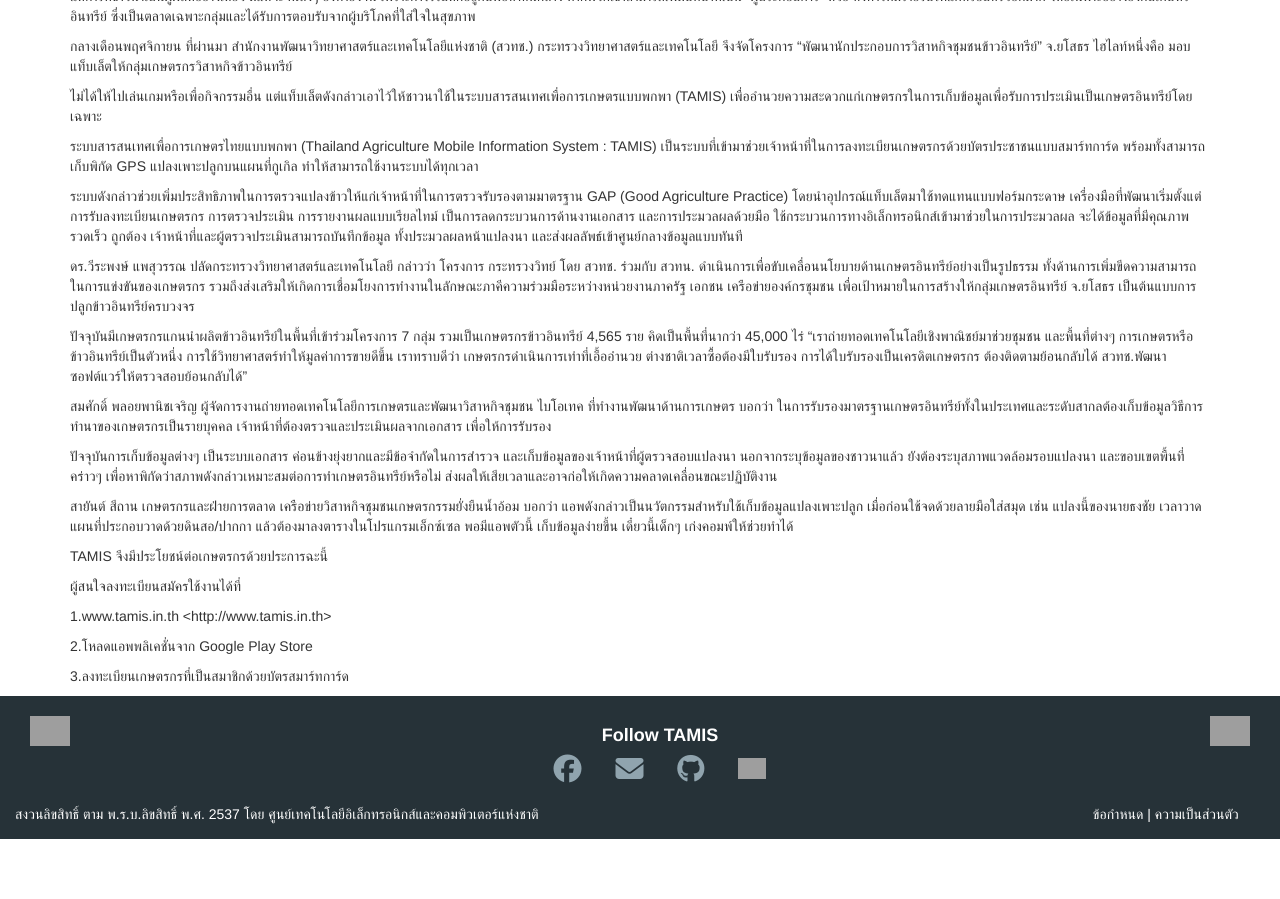
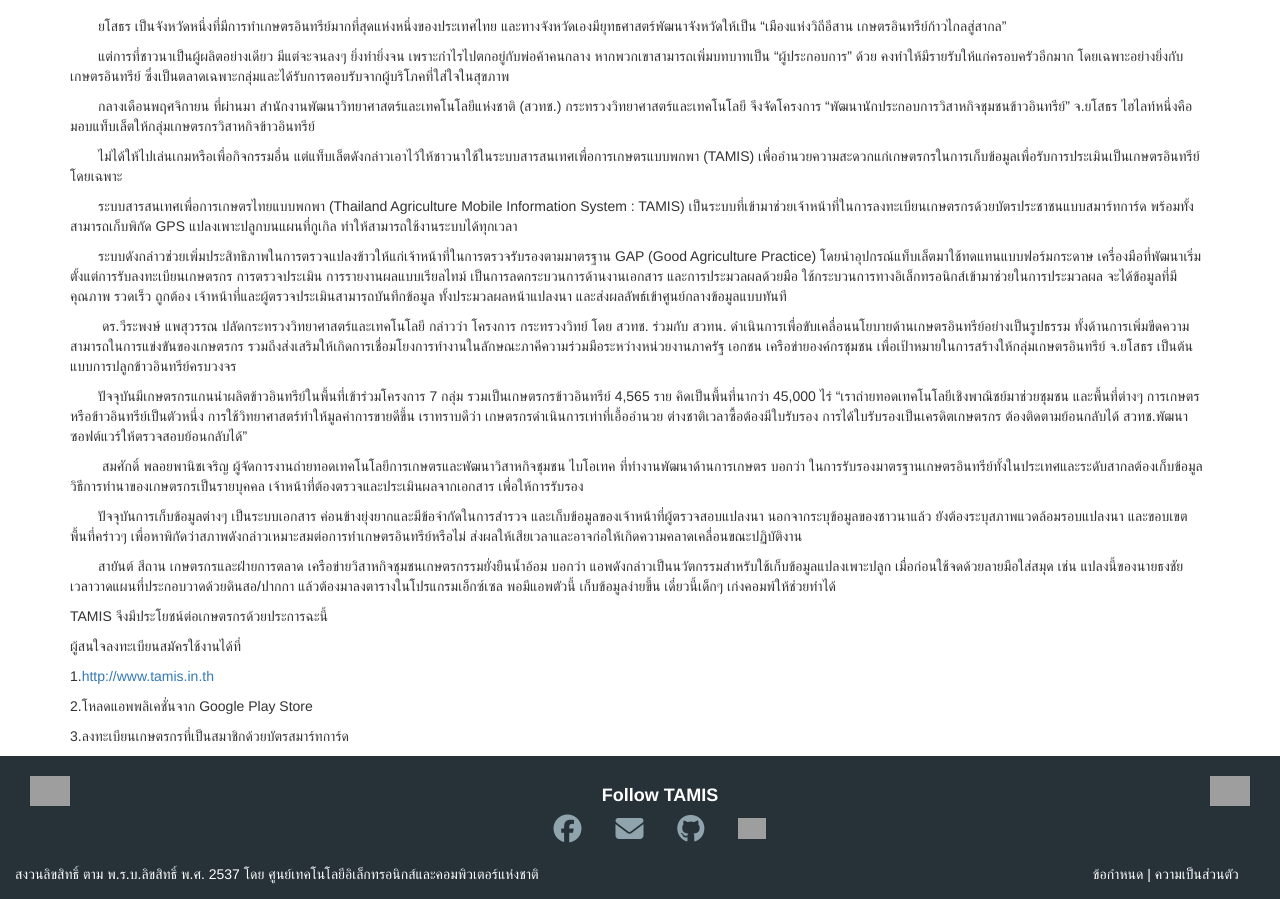
Before and after one commit to Acherrylp/Acherry.github.io, a Jekyll site: the page built from _posts/2014-11-30-farmer-app.md, in a window 1280 px wide, cut to the strip 527-1426 px from the top of the page. Built offline with Jekyll 4.4.1, drawn with Linux system fonts in a browser that asks for light colours; nearby versions of some CDN libraries; before the commit the page ends 1366 px from its top, so only the background shows below that; grey boxes are pictures that could not be loaded.

Commit message:
แก้ไขแท็ก markdown

```diff
--- a/_posts/2014-11-30-farmer-app.md
+++ b/_posts/2014-11-30-farmer-app.md
@@ -10,39 +10,39 @@
 
 # TAMIS แอพนี้เพื่อชาวนา
 ## คอฟฟี่เบรค : TAMIS แอพนี้เพื่อชาวนา : เรื่อง / ภาพ  สินีพร มฤคพิทักษ์
-
+<br>
 <div style="text-align:center" markdown="1">
 ![alt ImageTamis](http://media.komchadluek.net/img/size1/2014/11/28/egfe66h56efc7h5iabfic.jpg)
 </div>
 
+<br>
+<p> &emsp;&emsp;ยโสธร เป็นจังหวัดหนึ่งที่มีการทำเกษตรอินทรีย์มากที่สุดแห่งหนึ่งของประเทศไทย และทางจังหวัดเองมียุทธศาสตร์พัฒนาจังหวัดให้เป็น “เมืองแห่งวิถีอีสาน เกษตรอินทรีย์ก้าวไกลสู่สากล” </p>
 
-<p> ยโสธร เป็นจังหวัดหนึ่งที่มีการทำเกษตรอินทรีย์มากที่สุดแห่งหนึ่งของประเทศไทย และทางจังหวัดเองมียุทธศาสตร์พัฒนาจังหวัดให้เป็น “เมืองแห่งวิถีอีสาน เกษตรอินทรีย์ก้าวไกลสู่สากล” </p>
+<p> &emsp;&emsp;แต่การที่ชาวนาเป็นผู้ผลิตอย่างเดียว มีแต่จะจนลงๆ ยิ่งทำยิ่งจน เพราะกำไรไปตกอยู่กับพ่อค้าคนกลาง หากพวกเขาสามารถเพิ่มบทบาทเป็น “ผู้ประกอบการ” ด้วย คงทำให้มีรายรับให้แก่ครอบครัวอีกมาก โดยเฉพาะอย่างยิ่งกับเกษตรอินทรีย์ ซึ่งเป็นตลาดเฉพาะกลุ่มและได้รับการตอบรับจากผู้บริโภคที่ใส่ใจในสุขภาพ </p>
 
-<p> แต่การที่ชาวนาเป็นผู้ผลิตอย่างเดียว มีแต่จะจนลงๆ ยิ่งทำยิ่งจน เพราะกำไรไปตกอยู่กับพ่อค้าคนกลาง หากพวกเขาสามารถเพิ่มบทบาทเป็น “ผู้ประกอบการ” ด้วย คงทำให้มีรายรับให้แก่ครอบครัวอีกมาก โดยเฉพาะอย่างยิ่งกับเกษตรอินทรีย์ ซึ่งเป็นตลาดเฉพาะกลุ่มและได้รับการตอบรับจากผู้บริโภคที่ใส่ใจในสุขภาพ </p>
+<p> &emsp;&emsp;กลางเดือนพฤศจิกายน ที่ผ่านมา สำนักงานพัฒนาวิทยาศาสตร์และเทคโนโลยีแห่งชาติ (สวทช.) กระทรวงวิทยาศาสตร์และเทคโนโลยี จึงจัดโครงการ “พัฒนานักประกอบการวิสาหกิจชุมชนข้าวอินทรีย์” จ.ยโสธร ไฮไลท์หนึ่งคือ มอบแท็บเล็ตให้กลุ่มเกษตรกรวิสาหกิจข้าวอินทรีย์ </p>
 
-<p> กลางเดือนพฤศจิกายน ที่ผ่านมา สำนักงานพัฒนาวิทยาศาสตร์และเทคโนโลยีแห่งชาติ (สวทช.) กระทรวงวิทยาศาสตร์และเทคโนโลยี จึงจัดโครงการ “พัฒนานักประกอบการวิสาหกิจชุมชนข้าวอินทรีย์” จ.ยโสธร ไฮไลท์หนึ่งคือ มอบแท็บเล็ตให้กลุ่มเกษตรกรวิสาหกิจข้าวอินทรีย์ </p>
+<p> &emsp;&emsp;ไม่ได้ให้ไปเล่นเกมหรือเพื่อกิจกรรมอื่น แต่แท็บเล็ตดังกล่าวเอาไว้ให้ชาวนาใช้ในระบบสารสนเทศเพื่อการเกษตรแบบพกพา (TAMIS) เพื่ออำนวยความสะดวกแก่เกษตรกรในการเก็บข้อมูลเพื่อรับการประเมินเป็นเกษตรอินทรีย์โดยเฉพาะ</p>
 
-<p> ไม่ได้ให้ไปเล่นเกมหรือเพื่อกิจกรรมอื่น แต่แท็บเล็ตดังกล่าวเอาไว้ให้ชาวนาใช้ในระบบสารสนเทศเพื่อการเกษตรแบบพกพา (TAMIS) เพื่ออำนวยความสะดวกแก่เกษตรกรในการเก็บข้อมูลเพื่อรับการประเมินเป็นเกษตรอินทรีย์โดยเฉพาะ</p>
+<p> &emsp;&emsp;ระบบสารสนเทศเพื่อการเกษตรไทยแบบพกพา (Thailand Agriculture Mobile Information System : TAMIS) เป็นระบบที่เข้ามาช่วยเจ้าหน้าที่ในการลงทะเบียนเกษตรกรด้วยบัตรประชาชนแบบสมาร์ทการ์ด พร้อมทั้งสามารถเก็บพิกัด GPS แปลงเพาะปลูกบนแผนที่กูเกิล ทำให้สามารถใช้งานระบบได้ทุกเวลา </p>
 
-<p> ระบบสารสนเทศเพื่อการเกษตรไทยแบบพกพา (Thailand Agriculture Mobile Information System : TAMIS) เป็นระบบที่เข้ามาช่วยเจ้าหน้าที่ในการลงทะเบียนเกษตรกรด้วยบัตรประชาชนแบบสมาร์ทการ์ด พร้อมทั้งสามารถเก็บพิกัด GPS แปลงเพาะปลูกบนแผนที่กูเกิล ทำให้สามารถใช้งานระบบได้ทุกเวลา </p>
+<p> &emsp;&emsp;ระบบดังกล่าวช่วยเพิ่มประสิทธิภาพในการตรวจแปลงข้าวให้แก่เจ้าหน้าที่ในการตรวจรับรองตามมาตรฐาน GAP (Good Agriculture Practice) โดยนำอุปกรณ์แท็บเล็ตมาใช้ทดแทนแบบฟอร์มกระดาษ เครื่องมือที่พัฒนาเริ่มตั้งแต่การรับลงทะเบียนเกษตรกร การตรวจประเมิน การรายงานผลแบบเรียลไทม์ เป็นการลดกระบวนการด้านงานเอกสาร และการประมวลผลด้วยมือ ใช้กระบวนการทางอิเล็กทรอนิกส์เข้ามาช่วยในการประมวลผล จะได้ข้อมูลที่มีคุณภาพ รวดเร็ว ถูกต้อง เจ้าหน้าที่และผู้ตรวจประเมินสามารถบันทึกข้อมูล ทั้งประมวลผลหน้าแปลงนา และส่งผลลัพธ์เข้าศูนย์กลางข้อมูลแบบทันที</p>
 
-<p> ระบบดังกล่าวช่วยเพิ่มประสิทธิภาพในการตรวจแปลงข้าวให้แก่เจ้าหน้าที่ในการตรวจรับรองตามมาตรฐาน GAP (Good Agriculture Practice) โดยนำอุปกรณ์แท็บเล็ตมาใช้ทดแทนแบบฟอร์มกระดาษ เครื่องมือที่พัฒนาเริ่มตั้งแต่การรับลงทะเบียนเกษตรกร การตรวจประเมิน การรายงานผลแบบเรียลไทม์ เป็นการลดกระบวนการด้านงานเอกสาร และการประมวลผลด้วยมือ ใช้กระบวนการทางอิเล็กทรอนิกส์เข้ามาช่วยในการประมวลผล จะได้ข้อมูลที่มีคุณภาพ รวดเร็ว ถูกต้อง เจ้าหน้าที่และผู้ตรวจประเมินสามารถบันทึกข้อมูล ทั้งประมวลผลหน้าแปลงนา และส่งผลลัพธ์เข้าศูนย์กลางข้อมูลแบบทันที</p>
+<p>&emsp;&emsp; ดร.วีระพงษ์ แพสุวรรณ ปลัดกระทรวงวิทยาศาสตร์และเทคโนโลยี กล่าวว่า โครงการ กระทรวงวิทย์ โดย สวทช. ร่วมกับ สวทน. ดำเนินการเพื่อขับเคลื่อนนโยบายด้านเกษตรอินทรีย์อย่างเป็นรูปธรรม ทั้งด้านการเพิ่มขีดความสามารถในการแข่งขันของเกษตรกร รวมถึงส่งเสริมให้เกิดการเชื่อมโยงการทำงานในลักษณะภาคีความร่วมมือระหว่างหน่วยงานภาครัฐ เอกชน เครือข่ายองค์กรชุมชน เพื่อเป้าหมายในการสร้างให้กลุ่มเกษตรอินทรีย์ จ.ยโสธร เป็นต้นแบบการปลูกข้าวอินทรีย์ครบวงจร </p>
 
-<p> ดร.วีระพงษ์ แพสุวรรณ ปลัดกระทรวงวิทยาศาสตร์และเทคโนโลยี กล่าวว่า โครงการ กระทรวงวิทย์ โดย สวทช. ร่วมกับ สวทน. ดำเนินการเพื่อขับเคลื่อนนโยบายด้านเกษตรอินทรีย์อย่างเป็นรูปธรรม ทั้งด้านการเพิ่มขีดความสามารถในการแข่งขันของเกษตรกร รวมถึงส่งเสริมให้เกิดการเชื่อมโยงการทำงานในลักษณะภาคีความร่วมมือระหว่างหน่วยงานภาครัฐ เอกชน เครือข่ายองค์กรชุมชน เพื่อเป้าหมายในการสร้างให้กลุ่มเกษตรอินทรีย์ จ.ยโสธร เป็นต้นแบบการปลูกข้าวอินทรีย์ครบวงจร </p>
-
-<p> ปัจจุบันมีเกษตรกรแกนนำผลิตข้าวอินทรีย์ในพื้นที่เข้าร่วมโครงการ 7 กลุ่ม รวมเป็นเกษตรกรข้าวอินทรีย์ 4,565 ราย คิดเป็นพื้นที่นากว่า 45,000 ไร่
+<p>&emsp;&emsp;ปัจจุบันมีเกษตรกรแกนนำผลิตข้าวอินทรีย์ในพื้นที่เข้าร่วมโครงการ 7 กลุ่ม รวมเป็นเกษตรกรข้าวอินทรีย์ 4,565 ราย คิดเป็นพื้นที่นากว่า 45,000 ไร่
 
 “เราถ่ายทอดเทคโนโลยีเชิงพาณิชย์มาช่วยชุมชน และพื้นที่ต่างๆ การเกษตรหรือข้าวอินทรีย์เป็นตัวหนึ่ง การใช้วิทยาศาสตร์ทำให้มูลค่าการขายดีขึ้น เราทราบดีว่า เกษตรกรดำเนินการเท่าที่เอื้ออำนวย ต่างชาติเวลาซื้อต้องมีใบรับรอง การได้ใบรับรองเป็นเครดิตเกษตรกร ต้องติดตามย้อนกลับได้ สวทช.พัฒนาซอฟต์แวร์ให้ตรวจสอบย้อนกลับได้” </p>
 
-<p> สมศักดิ์ พลอยพานิชเจริญ ผู้จัดการงานถ่ายทอดเทคโนโลยีการเกษตรและพัฒนาวิสาหกิจชุมชน ไบโอเทค ที่ทำงานพัฒนาด้านการเกษตร บอกว่า ในการรับรองมาตรฐานเกษตรอินทรีย์ทั้งในประเทศและระดับสากลต้องเก็บข้อมูลวิธีการทำนาของเกษตรกรเป็นรายบุคคล เจ้าหน้าที่ต้องตรวจและประเมินผลจากเอกสาร เพื่อให้การรับรอง </p>
+<p>&emsp;&emsp; สมศักดิ์ พลอยพานิชเจริญ ผู้จัดการงานถ่ายทอดเทคโนโลยีการเกษตรและพัฒนาวิสาหกิจชุมชน ไบโอเทค ที่ทำงานพัฒนาด้านการเกษตร บอกว่า ในการรับรองมาตรฐานเกษตรอินทรีย์ทั้งในประเทศและระดับสากลต้องเก็บข้อมูลวิธีการทำนาของเกษตรกรเป็นรายบุคคล เจ้าหน้าที่ต้องตรวจและประเมินผลจากเอกสาร เพื่อให้การรับรอง </p>
 
-<p>  ปัจจุบันการเก็บข้อมูลต่างๆ เป็นระบบเอกสาร ค่อนข้างยุ่งยากและมีข้อจำกัดในการสำรวจ และเก็บข้อมูลของเจ้าหน้าที่ผู้ตรวจสอบแปลงนา นอกจากระบุข้อมูลของชาวนาแล้ว ยังต้องระบุสภาพแวดล้อมรอบแปลงนา และขอบเขตพื้นที่คร่าวๆ เพื่อหาพิกัดว่าสภาพดังกล่าวเหมาะสมต่อการทำเกษตรอินทรีย์หรือไม่ ส่งผลให้เสียเวลาและอาจก่อให้เกิดความคลาดเคลื่อนขณะปฏิบัติงาน </p>
+<p>&emsp;&emsp;ปัจจุบันการเก็บข้อมูลต่างๆ เป็นระบบเอกสาร ค่อนข้างยุ่งยากและมีข้อจำกัดในการสำรวจ และเก็บข้อมูลของเจ้าหน้าที่ผู้ตรวจสอบแปลงนา นอกจากระบุข้อมูลของชาวนาแล้ว ยังต้องระบุสภาพแวดล้อมรอบแปลงนา และขอบเขตพื้นที่คร่าวๆ เพื่อหาพิกัดว่าสภาพดังกล่าวเหมาะสมต่อการทำเกษตรอินทรีย์หรือไม่ ส่งผลให้เสียเวลาและอาจก่อให้เกิดความคลาดเคลื่อนขณะปฏิบัติงาน </p>
 
-<p> สายันต์ สีถาน เกษตรกรและฝ่ายการตลาด เครือข่ายวิสาหกิจชุมชนเกษตรกรรมยั่งยืนน้ำอ้อม บอกว่า แอพดังกล่าวเป็นนวัตกรรมสำหรับใช้เก็บข้อมูลแปลงเพาะปลูก เมื่อก่อนใช้จดด้วยลายมือใส่สมุด เช่น แปลงนี้ของนายธงชัย เวลาวาดแผนที่ประกอบวาดด้วยดินสอ/ปากกา แล้วต้องมาลงตารางในโปรแกรมเอ็กซ์เซล พอมีแอพตัวนี้ เก็บข้อมูลง่ายขึ้น เดี๋ยวนี้เด็กๆ เก่งคอมพ์ให้ช่วยทำได้ </p>
+<p>&emsp;&emsp;สายันต์ สีถาน เกษตรกรและฝ่ายการตลาด เครือข่ายวิสาหกิจชุมชนเกษตรกรรมยั่งยืนน้ำอ้อม บอกว่า แอพดังกล่าวเป็นนวัตกรรมสำหรับใช้เก็บข้อมูลแปลงเพาะปลูก เมื่อก่อนใช้จดด้วยลายมือใส่สมุด เช่น แปลงนี้ของนายธงชัย เวลาวาดแผนที่ประกอบวาดด้วยดินสอ/ปากกา แล้วต้องมาลงตารางในโปรแกรมเอ็กซ์เซล พอมีแอพตัวนี้ เก็บข้อมูลง่ายขึ้น เดี๋ยวนี้เด็กๆ เก่งคอมพ์ให้ช่วยทำได้ </p>
 
 <p> TAMIS จึงมีประโยชน์ต่อเกษตรกรด้วยประการฉะนี้ </p>
 <p>ผู้สนใจลงทะเบียนสมัครใช้งานได้ที่ </p>
 
-<p> 1.www.tamis.in.th <http://www.tamis.in.th> </p>
+<p> 1.<a href="http://www.tamis.in.th" target="blank">http://www.tamis.in.th</a> </p>
 <p> 2.โหลดแอพพลิเคชั่นจาก Google Play Store </p>
 <p> 3.ลงทะเบียนเกษตรกรที่เป็นสมาชิกด้วยบัตรสมาร์ทการ์ด</p>
```
